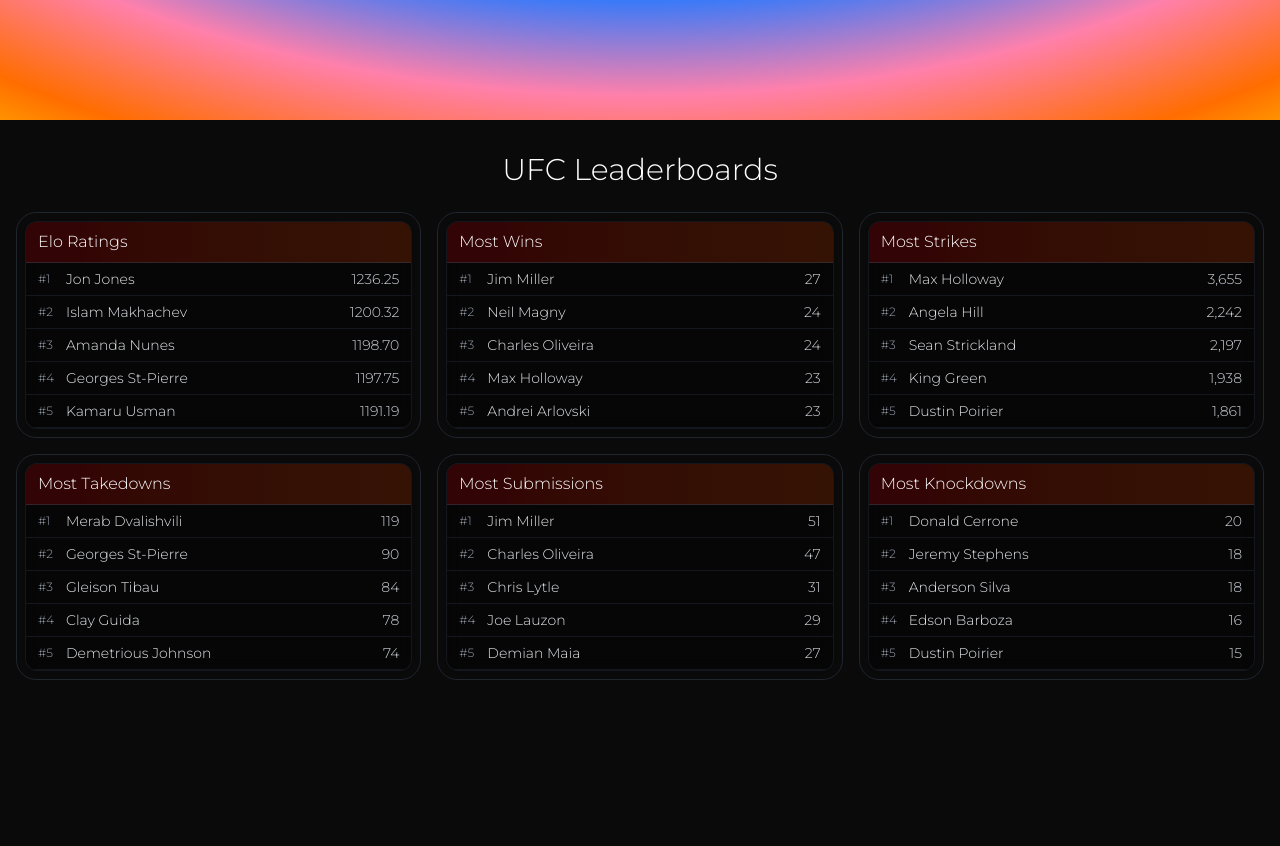
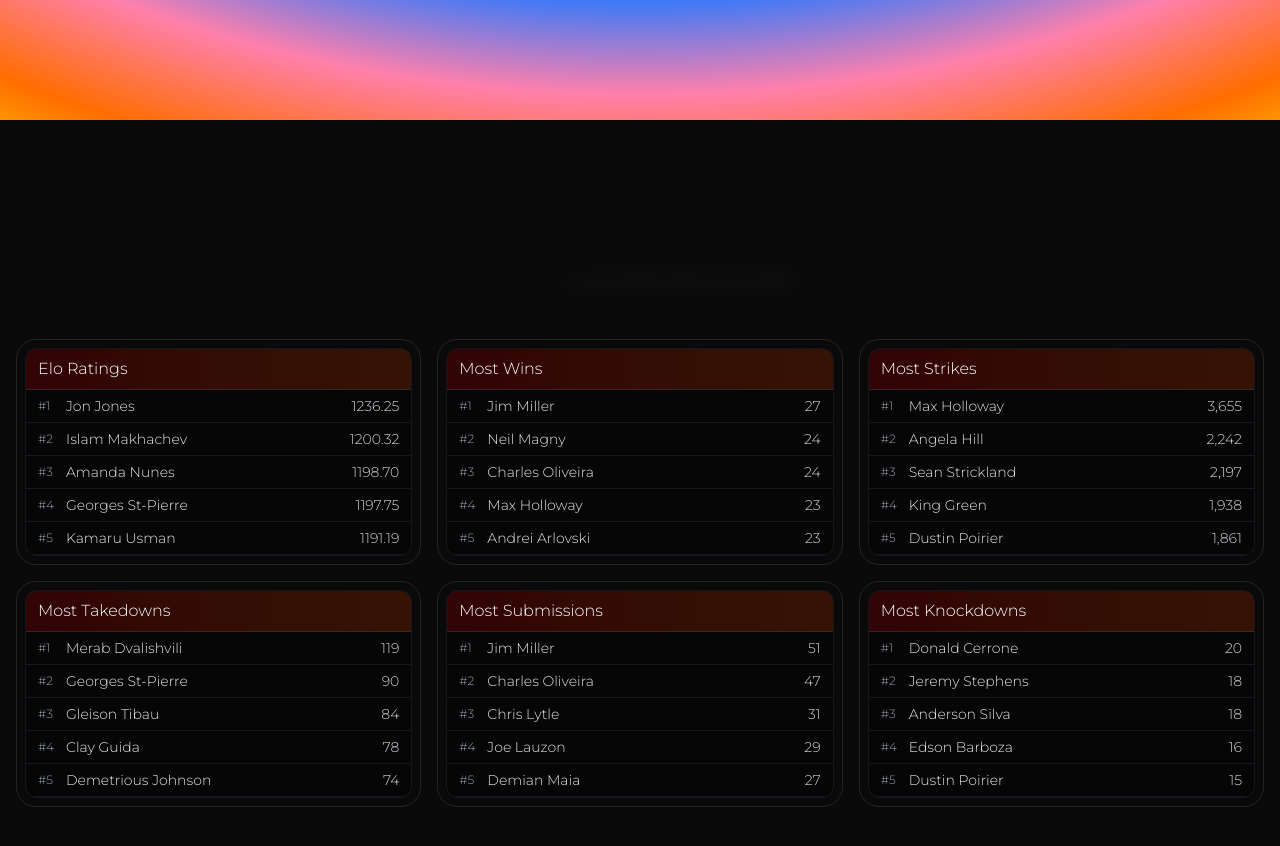
Before and after one commit to Jeremyliu-621/UFC-Elo-Calculator, a Next.js app in the folder frontend/: page / in a window 1280 px wide. Shown: the part 680-1526 px from the top of the page. Before the commit the page ends 1392 px from the top, so only its background shows below. Built offline with nearby package versions, Linux system fonts and the light colour scheme.

Commit message:
added blur

```diff
--- a/frontend/app/globals.css
+++ b/frontend/app/globals.css
@@ -19,6 +19,11 @@
   }
 }
 
+html {
+  scroll-snap-type: y mandatory;
+  scroll-behavior: smooth;
+}
+
 body {
   background: #0a0a0a;
   color: var(--foreground);
--- a/frontend/app/page.tsx
+++ b/frontend/app/page.tsx
@@ -4,8 +4,12 @@
 export default function Home() {
   return (
     <div className="min-h-screen">
-      <Hero />
-      <Leaderboards />
+      <section className="snap-start min-h-screen">
+        <Hero />
+      </section>
+      <section className="snap-start min-h-screen">
+        <Leaderboards />
+      </section>
     </div>
   );
 }
--- a/frontend/components/Hero.tsx
+++ b/frontend/components/Hero.tsx
@@ -5,7 +5,7 @@
 
 const Hero = () => {
   return (
-    <div className="relative w-full min-h-screen flex flex-col items-center justify-start px-4 pt-32 text-center">
+    <div className="relative w-full min-h-screen flex flex-col items-center justify-center px-4 text-center">
       {/* Fixed Gradient Background that extends */}
       <div className="fixed inset-0 -z-10">
         <AnimatedGradientBackground Breathing={true} />
--- a/frontend/components/Leaderboards.tsx
+++ b/frontend/components/Leaderboards.tsx
@@ -1,7 +1,8 @@
 "use client"
 
-import { useEffect, useState } from 'react';
+import { useEffect, useState, useRef } from 'react';
 import { GlowingEffect } from "@/components/ui/glowing-effect";
+import BlurTextAnimation from "@/components/blur-text-animation";
 import { cn } from "@/lib/utils";
 
 interface EloData {
@@ -58,6 +59,8 @@
   const [eloData, setEloData] = useState<EloData[]>([]);
   const [statsData, setStatsData] = useState<StatsData[]>([]);
   const [loading, setLoading] = useState(true);
+  const [visibleTables, setVisibleTables] = useState<Set<number>>(new Set());
+  const tableRefs = useRef<(HTMLDivElement | null)[]>([]);
 
   useEffect(() => {
     const fetchData = async () => {
@@ -82,6 +85,36 @@
     fetchData();
   }, []);
 
+  // Intersection Observer for progressive table reveal
+  useEffect(() => {
+    const observers: IntersectionObserver[] = [];
+
+    tableRefs.current.forEach((ref, index) => {
+      if (!ref) return;
+
+      const observer = new IntersectionObserver(
+        (entries) => {
+          entries.forEach((entry) => {
+            if (entry.isIntersecting) {
+              setVisibleTables((prev) => new Set([...prev, index]));
+            }
+          });
+        },
+        {
+          threshold: 0.3,
+          rootMargin: '0px 0px -100px 0px',
+        }
+      );
+
+      observer.observe(ref);
+      observers.push(observer);
+    });
+
+    return () => {
+      observers.forEach((observer) => observer.disconnect());
+    };
+  }, [eloData, statsData]);
+
   if (loading) {
     return (
       <div className="min-h-screen flex items-center justify-center">
@@ -97,82 +130,66 @@
   const topSubmissions = [...statsData].sort((a, b) => b.submissions - a.submissions).slice(0, 5);
   const topKnockdowns = [...statsData].sort((a, b) => b.knockdowns - a.knockdowns).slice(0, 5);
 
+  const leaderboards = [
+    { title: "Elo Ratings", data: eloData, render: (fighter: EloData, index: number) => (
+      <LeaderboardRow key={fighter.fighter} rank={index + 1} name={fighter.fighter} value={fighter.elo.toFixed(2)} />
+    )},
+    { title: "Most Wins", data: topWins, render: (fighter: StatsData, index: number) => (
+      <LeaderboardRow key={fighter.fighter} rank={index + 1} name={fighter.fighter} value={fighter.wins} />
+    )},
+    { title: "Most Strikes", data: topStrikes, render: (fighter: StatsData, index: number) => (
+      <LeaderboardRow key={fighter.fighter} rank={index + 1} name={fighter.fighter} value={fighter.strikes.toLocaleString()} />
+    )},
+    { title: "Most Takedowns", data: topTakedowns, render: (fighter: StatsData, index: number) => (
+      <LeaderboardRow key={fighter.fighter} rank={index + 1} name={fighter.fighter} value={fighter.takedowns} />
+    )},
+    { title: "Most Submissions", data: topSubmissions, render: (fighter: StatsData, index: number) => (
+      <LeaderboardRow key={fighter.fighter} rank={index + 1} name={fighter.fighter} value={fighter.submissions} />
+    )},
+    { title: "Most Knockdowns", data: topKnockdowns, render: (fighter: StatsData, index: number) => (
+      <LeaderboardRow key={fighter.fighter} rank={index + 1} name={fighter.fighter} value={fighter.knockdowns} />
+    )},
+  ];
+
   return (
-    <div className="relative z-10 px-4 py-8 max-w-7xl mx-auto">
-      <h1 className="text-3xl font-light text-white mb-6 text-center" style={{ fontFamily: 'var(--font-montserrat)' }}>UFC Leaderboards</h1>
+    <div className="relative z-10 px-4 py-8 max-w-7xl mx-auto flex flex-col items-center justify-center min-h-screen">
+      <div className="mb-12 w-full">
+        <div className="text-center">
+          <BlurTextAnimation
+            text="UFC Leaderboards"
+            fontSize="text-3xl md:text-4xl"
+            textColor="text-white"
+            fontFamily="font-['Montserrat',_sans-serif]"
+            animationDelay={3000}
+            className="!min-h-0 !bg-transparent"
+          />
+        </div>
+      </div>
 
-      <div className="grid grid-cols-2 lg:grid-cols-3 gap-4">
-        {/* Elo Leaderboard */}
-        <LeaderboardSection title="Elo Ratings">
-          {eloData.map((fighter, index) => (
-            <LeaderboardRow
-              key={fighter.fighter}
-              rank={index + 1}
-              name={fighter.fighter}
-              value={fighter.elo.toFixed(2)}
-            />
-          ))}
-        </LeaderboardSection>
-
-        {/* Wins Leaderboard */}
-        <LeaderboardSection title="Most Wins">
-          {topWins.map((fighter, index) => (
-            <LeaderboardRow
-              key={fighter.fighter}
-              rank={index + 1}
-              name={fighter.fighter}
-              value={fighter.wins}
-            />
-          ))}
-        </LeaderboardSection>
-
-        {/* Strikes Leaderboard */}
-        <LeaderboardSection title="Most Strikes">
-          {topStrikes.map((fighter, index) => (
-            <LeaderboardRow
-              key={fighter.fighter}
-              rank={index + 1}
-              name={fighter.fighter}
-              value={fighter.strikes.toLocaleString()}
-            />
-          ))}
-        </LeaderboardSection>
-
-        {/* Takedowns Leaderboard */}
-        <LeaderboardSection title="Most Takedowns">
-          {topTakedowns.map((fighter, index) => (
-            <LeaderboardRow
-              key={fighter.fighter}
-              rank={index + 1}
-              name={fighter.fighter}
-              value={fighter.takedowns}
-            />
-          ))}
-        </LeaderboardSection>
-
-        {/* Submissions Leaderboard */}
-        <LeaderboardSection title="Most Submissions">
-          {topSubmissions.map((fighter, index) => (
-            <LeaderboardRow
-              key={fighter.fighter}
-              rank={index + 1}
-              name={fighter.fighter}
-              value={fighter.submissions}
-            />
-          ))}
-        </LeaderboardSection>
-
-        {/* Knockdowns Leaderboard */}
-        <LeaderboardSection title="Most Knockdowns">
-          {topKnockdowns.map((fighter, index) => (
-            <LeaderboardRow
-              key={fighter.fighter}
-              rank={index + 1}
-              name={fighter.fighter}
-              value={fighter.knockdowns}
-            />
-          ))}
-        </LeaderboardSection>
+      <div className="grid grid-cols-2 lg:grid-cols-3 gap-4 w-full">
+        {leaderboards.map((leaderboard, index) => (
+          <div
+            key={index}
+            ref={(el) => {
+              tableRefs.current[index] = el;
+            }}
+            className={cn(
+              "transition-all duration-1000",
+              visibleTables.has(index)
+                ? "opacity-100 blur-0 scale-100"
+                : "opacity-0 blur-md scale-95"
+            )}
+            style={{
+              transitionDelay: `${index * 100}ms`,
+            }}
+          >
+            <LeaderboardSection title={leaderboard.title}>
+              {leaderboard.data.map((fighter, fighterIndex) =>
+                leaderboard.render(fighter as any, fighterIndex)
+              )}
+            </LeaderboardSection>
+          </div>
+        ))}
       </div>
     </div>
   );
--- /dev/null
+++ b/frontend/components/blur-text-animation.tsx
@@ -0,0 +1,128 @@
+"use client";
+
+import React, { useEffect, useRef, useState, useMemo } from "react";
+
+interface WordData {
+  text: string;
+  duration: number;
+  delay: number;
+  blur: number;
+  scale?: number;
+}
+
+interface BlurTextAnimationProps {
+  text?: string;
+  words?: WordData[];
+  className?: string;
+  fontSize?: string;
+  fontFamily?: string;
+  textColor?: string;
+  animationDelay?: number;
+}
+
+export default function BlurTextAnimation({
+  text = "Elegant blur animation that brings your words to life with cinematic transitions.",
+  words,
+  className = "",
+  fontSize = "text-4xl md:text-5xl lg:text-6xl",
+  fontFamily = "font-['Avenir_Next',_'Avenir',_system-ui,_sans-serif]",
+  textColor = "text-white",
+  animationDelay = 4000
+}: BlurTextAnimationProps) {
+  const [isAnimating, setIsAnimating] = useState(false);
+  const animationTimeoutRef = useRef<NodeJS.Timeout>();
+  const resetTimeoutRef = useRef<NodeJS.Timeout>();
+
+  const textWords = useMemo(() => {
+    if (words) return words;
+
+    const splitWords = text.split(" ");
+    const totalWords = splitWords.length;
+
+    return splitWords.map((word, index) => {
+      const progress = index / totalWords;
+
+      const exponentialDelay = Math.pow(progress, 0.8) * 0.5;
+
+      const baseDelay = index * 0.06;
+
+      const microVariation = (Math.random() - 0.5) * 0.05;
+
+      return {
+        text: word,
+        duration: 2.2 + Math.cos(index * 0.3) * 0.3,
+        delay: baseDelay + exponentialDelay + microVariation,
+        blur: 12 + Math.floor(Math.random() * 8),
+        scale: 0.9 + Math.sin(index * 0.2) * 0.05
+      };
+    });
+  }, [text, words]);
+
+  useEffect(() => {
+    const startAnimation = () => {
+      setTimeout(() => {
+        setIsAnimating(true);
+      }, 200);
+
+      let maxTime = 0;
+      textWords.forEach(word => {
+        const totalTime = word.delay + word.duration;
+        maxTime = Math.max(maxTime, totalTime);
+      });
+
+      animationTimeoutRef.current = setTimeout(() => {
+        setIsAnimating(false);
+
+        resetTimeoutRef.current = setTimeout(() => {
+          startAnimation();
+        }, animationDelay);
+      }, (maxTime + 1) * 1000);
+    };
+
+    startAnimation();
+
+    return () => {
+      if (animationTimeoutRef.current) clearTimeout(animationTimeoutRef.current);
+      if (resetTimeoutRef.current) clearTimeout(resetTimeoutRef.current);
+    };
+  }, [textWords, animationDelay]);
+
+  return (
+    <div className={`flex items-center justify-center ${className}`}>
+      <div className="text-center max-w-5xl px-8">
+        <p className={`${textColor} ${fontSize} ${fontFamily} font-light leading-relaxed tracking-wide`}>
+          {textWords.map((word, index) => (
+            <span
+              key={index}
+              className={`inline-block transition-all ${isAnimating ? 'opacity-100' : 'opacity-0'}`}
+              style={{
+                transitionDuration: `${word.duration}s`,
+                transitionDelay: `${word.delay}s`,
+                transitionTimingFunction: 'cubic-bezier(0.25, 0.46, 0.45, 0.94)',
+                filter: isAnimating
+                  ? 'blur(0px) brightness(1)'
+                  : `blur(${word.blur}px) brightness(0.6)`,
+                transform: isAnimating
+                  ? 'translateY(0) scale(1) rotateX(0deg)'
+                  : `translateY(20px) scale(${word.scale || 1}) rotateX(-15deg)`,
+                marginRight: '0.35em',
+                willChange: 'filter, transform, opacity',
+                transformStyle: 'preserve-3d',
+                backfaceVisibility: 'hidden',
+                textShadow: isAnimating
+                  ? '0 2px 8px rgba(255,255,255,0.1)'
+                  : '0 0 40px rgba(255,255,255,0.4)'
+              }}
+            >
+              {word.text}
+            </span>
+          ))}
+        </p>
+      </div>
+    </div>
+  );
+}
+
+export function Component() {
+  return <BlurTextAnimation />;
+}
```
